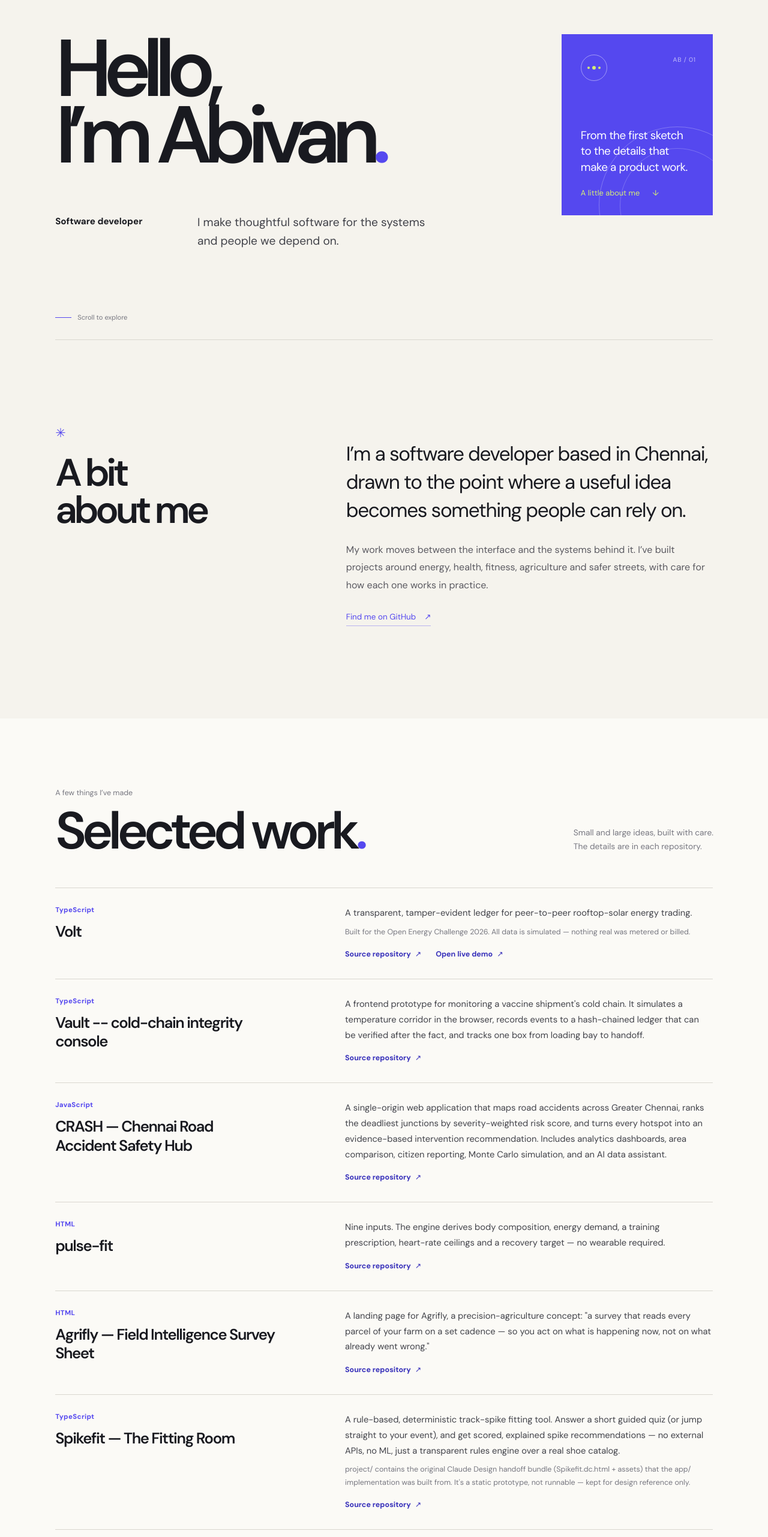
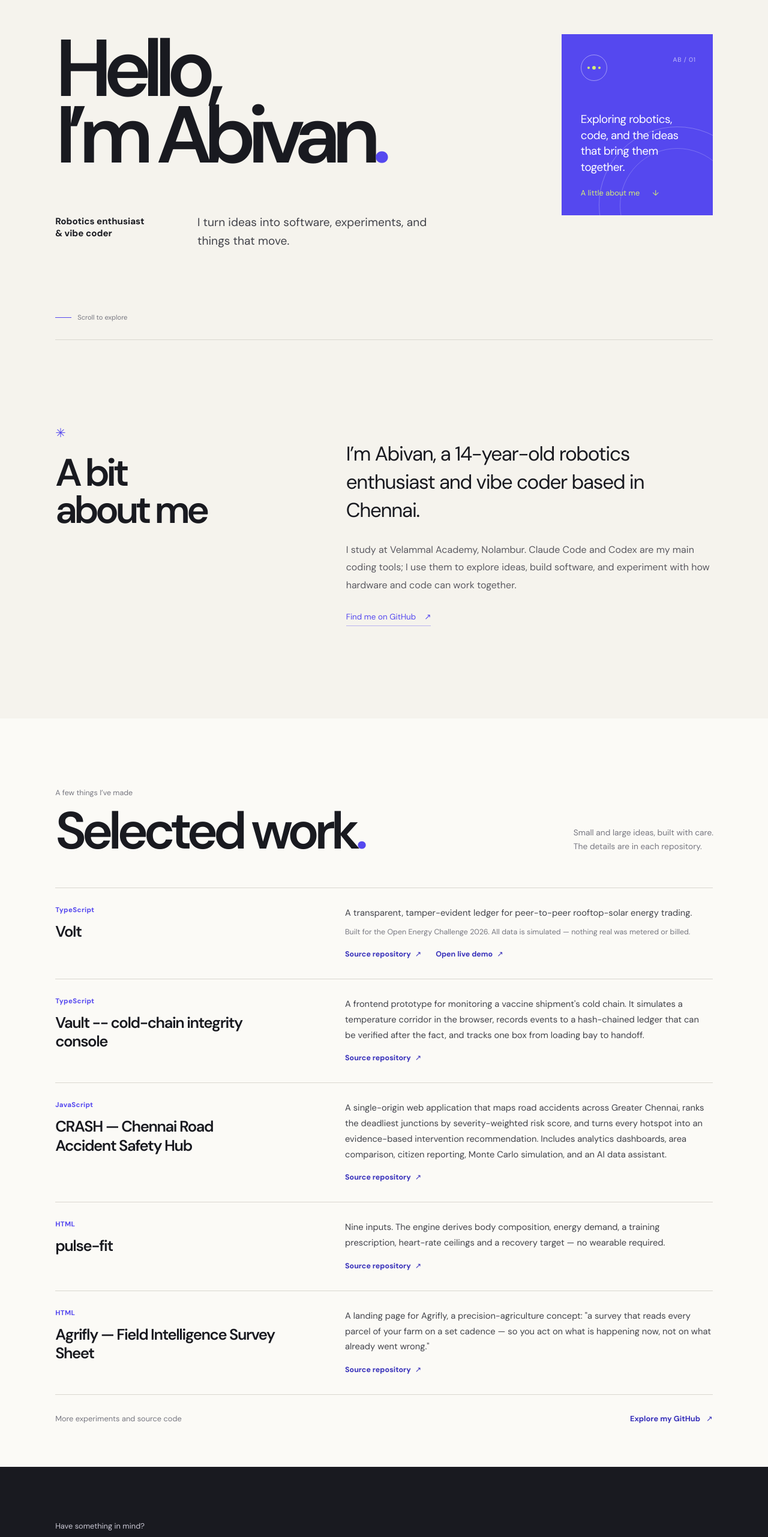
Before and after one commit to abivan100-stack/abivan-portfolio, a React (Vite) app: page / in a window 1280 px wide. Shown: the part 234-2797 px from the top of the page at 60% size. Built offline with nearby package versions, Linux system fonts and the light colour scheme.

Commit message:
Update portfolio bio and remove Spikefit

```diff
--- a/index.html
+++ b/index.html
@@ -4,7 +4,7 @@
     <meta charset="UTF-8" />
     <meta name="viewport" content="width=device-width, initial-scale=1.0" />
     <meta name="theme-color" content="#f5f3ed" />
-    <meta name="description" content="Abivan is a software developer in Chennai who builds practical digital tools." />
+    <meta name="description" content="Abivan is a 14-year-old robotics enthusiast and vibe coder in Chennai, exploring ideas through software and robotics." />
     <title>Abivan — Personal Portfolio</title>
   </head>
   <body>
--- a/scripts/sync-projects.mjs
+++ b/scripts/sync-projects.mjs
@@ -9,9 +9,8 @@ const selectedRepositories = [
   'C.R.A.S.H',
   'pulse-fit',
   'agrifly',
-  'Spike_Fit',
 ]
-const excludedRepositories = ['epl-predictor', 'lebron-fan-page', 'CR7-fan-page', 'rutu-gaikwad-fansite', 'abivan-portfolio']
+const excludedRepositories = ['epl-predictor', 'lebron-fan-page', 'CR7-fan-page', 'rutu-gaikwad-fansite', 'Spike_Fit', 'abivan-portfolio']
 const outputPath = fileURLToPath(new URL('../src/data/projects.json', import.meta.url))
 const apiHeaders = {
   Accept: 'application/vnd.github+json',
--- a/src/App.tsx
+++ b/src/App.tsx
@@ -53,13 +53,13 @@ function App() {
               <motion.p className="hero-location" {...entrance(0.05)}><span className="location-mark" aria-hidden="true" /> Chennai, India</motion.p>
               <motion.h1 id="intro-title" {...entrance(0.14)}>Hello,<br />I’m Abivan<span className="hero-period">.</span></motion.h1>
               <motion.div className="hero-bottom" {...entrance(0.26)}>
-                <p className="hero-role">Software developer</p>
-                <p className="hero-description">I make thoughtful software for the systems and people we depend on.</p>
+                <p className="hero-role">Robotics enthusiast &amp; vibe coder</p>
+                <p className="hero-description">I turn ideas into software, experiments, and things that move.</p>
               </motion.div>
             </div>
             <motion.aside className="hero-note" {...entrance(0.3)} aria-label="A little about Abivan">
               <span className="note-symbol" aria-hidden="true"><span /><span /><span /></span>
-              <p>From the first sketch to the details that make a product work.</p>
+              <p>Exploring robotics, code, and the ideas that bring them together.</p>
               <a href="#about">A little about me <span aria-hidden="true">↓</span></a>
               <span className="note-index" aria-hidden="true">AB / 01</span>
             </motion.aside>
@@ -72,8 +72,8 @@ function App() {
               <h2 id="about-title">A bit<br />about me</h2>
             </div>
             <motion.div className="about-copy" initial={reduceMotion ? false : { opacity: 0, y: 18 }} whileInView={reduceMotion ? undefined : { opacity: 1, y: 0 }} viewport={{ once: true, amount: 0.3 }} transition={{ duration: 0.6 }}>
-              <p className="about-lead">I’m a software developer based in Chennai, drawn to the point where a useful idea becomes something people can rely on.</p>
-              <p>My work moves between the interface and the systems behind it. I’ve built projects around energy, health, fitness, agriculture and safer streets, with care for how each one works in practice.</p>
+              <p className="about-lead">I’m Abivan, a 14-year-old robotics enthusiast and vibe coder based in Chennai.</p>
+              <p>I study at Velammal Academy, Nolambur. Claude Code and Codex are my main coding tools; I use them to explore ideas, build software, and experiment with how hardware and code can work together.</p>
               <a className="text-link" href="https://github.com/abivan100-stack" target="_blank" rel="noreferrer">Find me on GitHub <span aria-hidden="true">↗</span></a>
             </motion.div>
           </section>
--- a/src/data/projects.json
+++ b/src/data/projects.json
@@ -58,17 +58,5 @@
     "topics": [],
     "stars": 0,
     "updatedAt": "2026-07-30T08:10:33Z"
-  },
-  {
-    "slug": "Spike_Fit",
-    "name": "Spikefit — The Fitting Room",
-    "summary": "A rule-based, deterministic track-spike fitting tool. Answer a short guided quiz (or jump straight to your event), and get scored, explained spike recommendations — no external APIs, no ML, just a transparent rules engine over a real shoe catalog.",
-    "contextNote": "project/ contains the original Claude Design handoff bundle (Spikefit.dc.html + assets) that the app/ implementation was built from. It's a static prototype, not runnable — kept for design reference only.",
-    "url": "https://github.com/abivan100-stack/Spike_Fit",
-    "demoUrl": null,
-    "language": "TypeScript",
-    "topics": [],
-    "stars": 0,
-    "updatedAt": "2026-07-17T17:37:53Z"
   }
 ]
```
